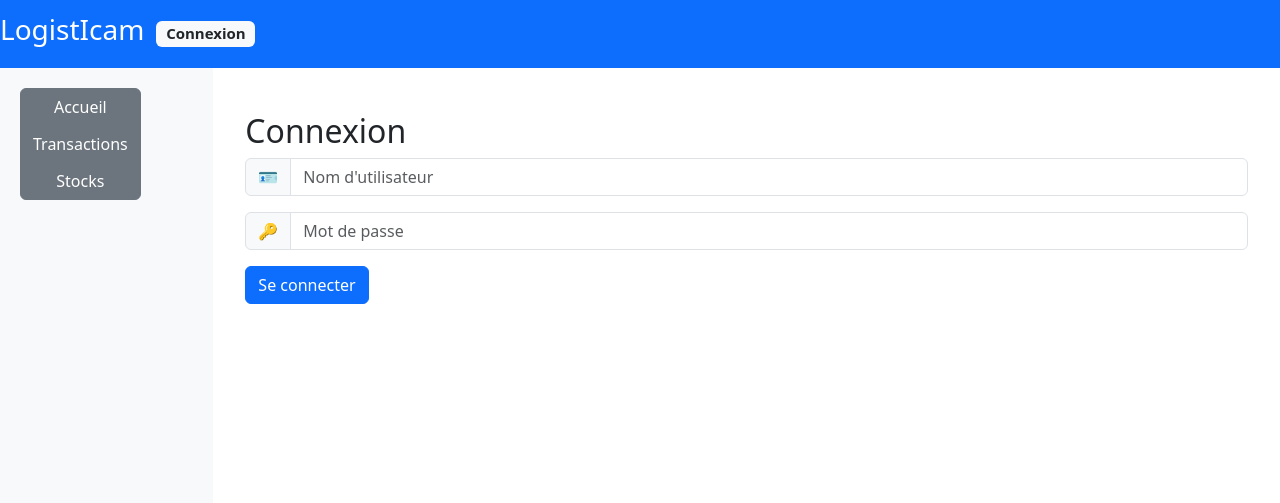
After one commit to lorisvila/LogistIcam, a Django app: page /login/ in a window 1280 px wide. The commit adds this page. Shown: the top 503 px of the page. Run offline with Django 5.2, Linux system fonts and the light colour scheme; some libraries are stand-ins or nearby versions.

Commit message:
feat: Dev update (07/05/25)

```diff
--- /dev/null
+++ b/app/main/admin.py
@@ -0,0 +1,5 @@
+from django.contrib import admin
+from .models import Stock, Transaction
+
+admin.site.register(Stock)
+admin.site.register(Transaction)
--- a/app/main/urls.py
+++ b/app/main/urls.py
@@ -1,4 +1,6 @@
-from django.urls import path
+from django.contrib import admin
+from django.contrib.auth.views import LoginView, LogoutView
+from django.urls import path, include
 from django.views.generic import RedirectView
 
 from . import views
@@ -6,11 +8,16 @@ from . import views
 app_name = 'main'
 
 urlpatterns = [
-    path('', RedirectView.as_view(url='/Accueil/')), # Rediriger si le client demande "/"
+    path('', RedirectView.as_view(url='/accueil/')), # Rediriger si le client demande "/"
+
+    path("admin/", admin.site.urls),
+    path('login/', LoginView.as_view(), name='login'),
+    path('logout/', LogoutView.as_view(), name='logout'),
+
     path('accueil/', views.page_accueil_view, name='home'),
     path('transactions/list', views.page_transactions_view, name='list_transactions'),
     path('stocks/list', views.page_stocks_view, name='list_stocks'),
     path('stocks/<int:pk>/edit/', views.page_edit_stock, name='edit_stock'),
     path('stocks/<int:pk>/delete/', views.StockDeleteView.as_view(), name='delete_stock'),
-    path('stocks/add/', views.page_add_stock, name='add_stock'),
+    path('stocks/add/', views.page_add_stock, name='add_stock')
 ]
--- a/app/templates/base.html
+++ b/app/templates/base.html
@@ -21,18 +21,16 @@
 <body>
 
     <nav class="navbar navbar-expand-md navbar-dark bg-primary">
-        <div class="container-fluid">
-            <a class="navbar-brand" href="/"><h3>LogistIcam</h3></a>
-
-            <div class="collapse navbar-collapse" id="navbarCollapse">
-                <ul class="navbar-nav me-auto mb-2 mb-md-0">
-                    <li class="nav-item">
-                        <span class="badge bg-light text-dark">
-                            {% block title_page %}{% endblock %}
-                        </span>
-                    </li>
-                </ul>
-            </div>
+        <a class="navbar-brand d-flex flex-row align-items-center gap-1" href="/">
+            <h3>LogistIcam</h3>
+            <span class="badge bg-light text-dark ms-2">{% block title_page %}{% endblock %}</span>
+        </a>
+        <div style="flex: 1; display: flex; justify-content: end; align-items: center; gap: .5em" class="me-2">
+            {% if user.is_authenticated %}
+                <span style="color: white">Bienvenue</span>
+                <span class="badge bg-warning text-dark"> {{ user.username }}</span>
+                <a href='{% url 'main:logout' %}' class="btn btn-secondary">Se déconnecter</a>
+            {% endif %}
         </div>
     </nav>
 
--- /dev/null
+++ b/app/templates/registration/login.html
@@ -0,0 +1,25 @@
+{% extends "base.html" %}
+
+{% block title_url %}Connexion{% endblock %}
+{% block title_page %}Connexion{% endblock %}
+
+
+{% block content %}
+<div class="container mt-4">
+    <h2 class="mb-2">Connexion</h2>
+    <form method="post">
+        {% csrf_token %}
+        <div class="d-flex flex-column mb- mt-2">
+            <div class="input-group mb-3">
+                <span class="input-group-text" id="basic-addon1">🪪</span>
+                <input type="text" class="form-control" placeholder="Nom d'utilisateur" name="username">
+            </div>
+            <div class="input-group mb-3">
+                <span class="input-group-text" id="basic-addon1">🔑</span>
+                <input type="password" class="form-control" placeholder="Mot de passe" name="password">
+            </div>
+        </div>
+        <button type="submit" class="btn btn-primary">Se connecter</button>
+    </form>
+</div>
+{% endblock %}
```
Also changed, not shown: app/LogistIcam/settings.py (+7 -0 lines), app/main/views.py (+17 -1 lines).
